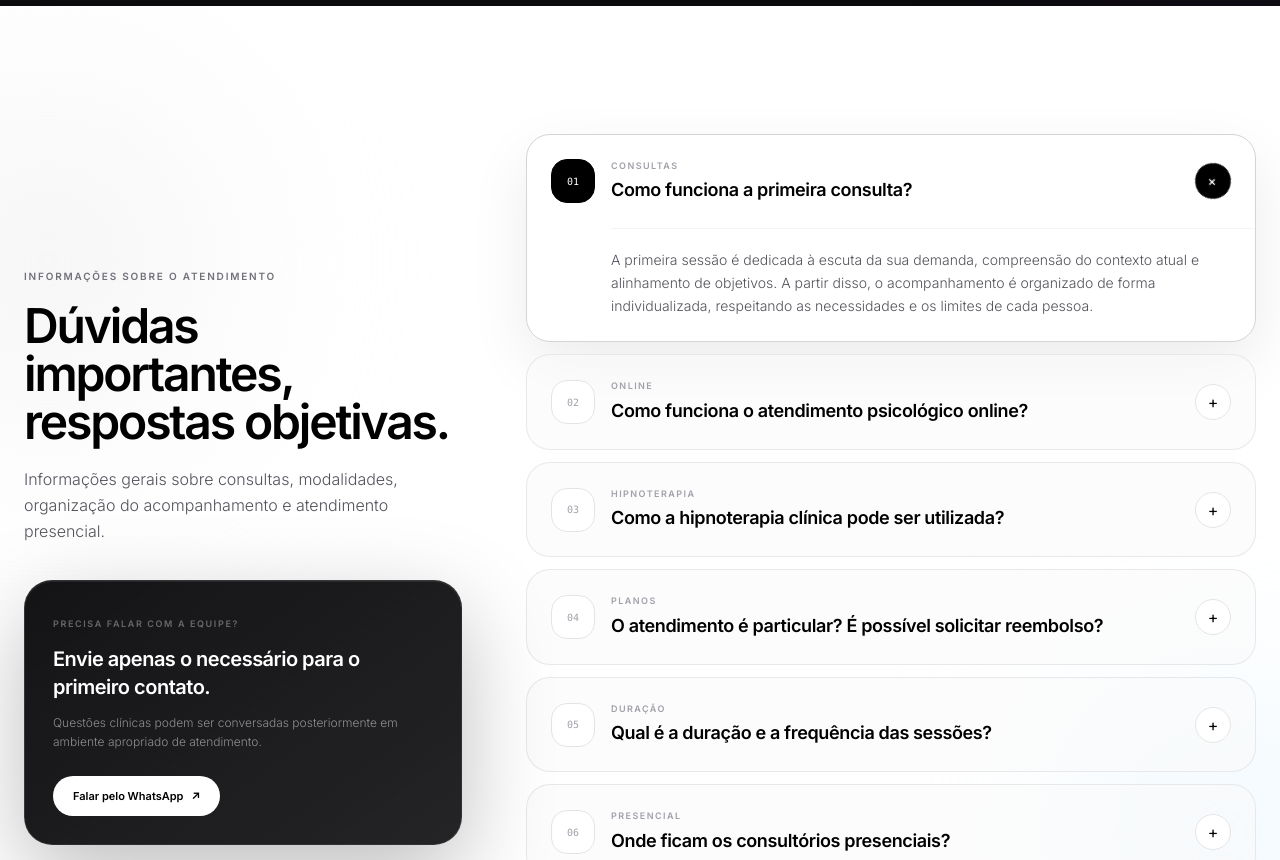
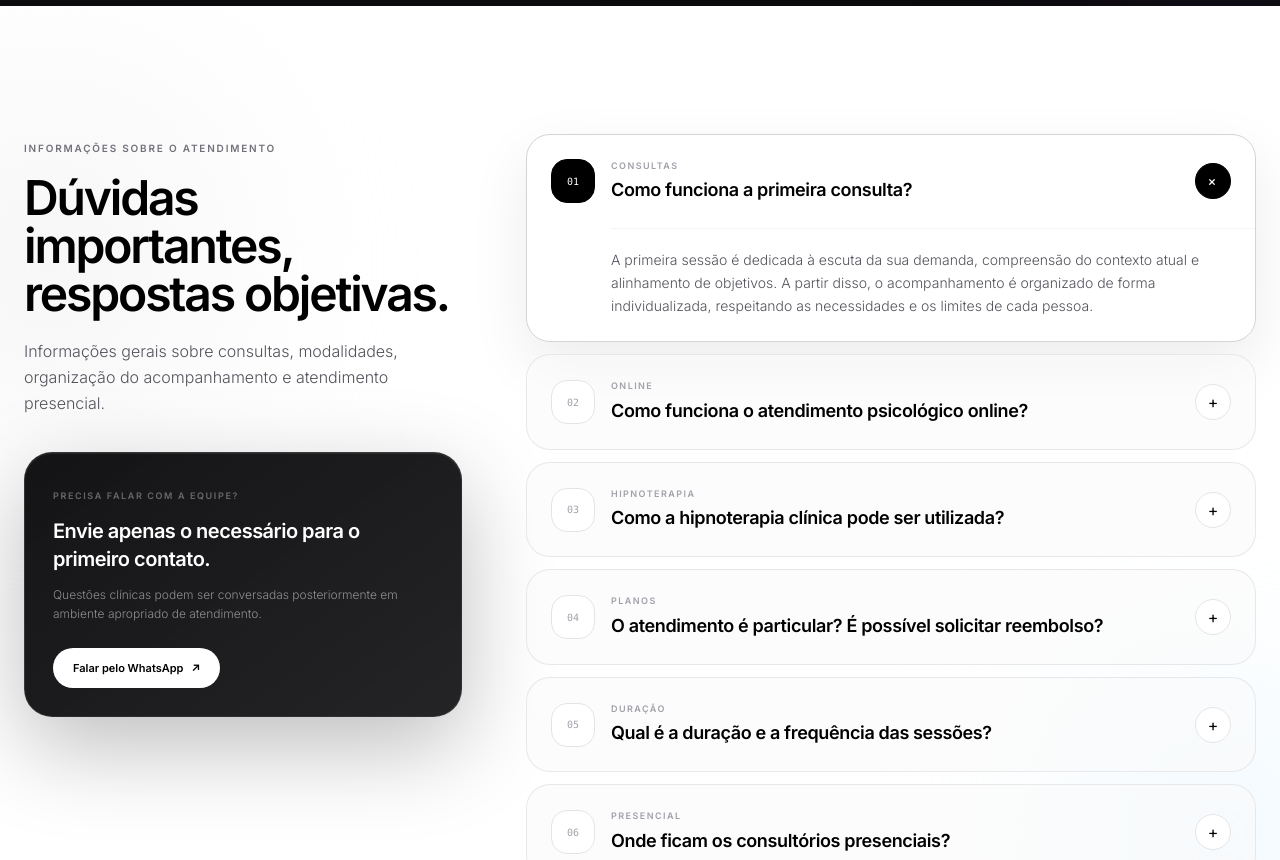
Before and after one commit to RennanLucas/cristiano-avila-site, a Next.js app: page / in a window 1280 px wide. Shown: the part 9020-9880 px from the top of the page. Built offline with nearby package versions, Linux system fonts and the light colour scheme.

Commit message:
fix: prevent FAQ panel from sliding under fixed header

```diff
--- a/src/components/FaqSection.tsx
+++ b/src/components/FaqSection.tsx
@@ -55,11 +55,11 @@ export default function FaqSection() {
       <div className="relative z-10 mx-auto max-w-7xl px-6">
         <div className="grid gap-12 lg:grid-cols-[0.75fr_1.25fr] lg:gap-16">
           <motion.div
-            initial={{ opacity: 0, x: -24 }}
+            initial={{ opacity: 0.35, x: -14 }}
             whileInView={{ opacity: 1, x: 0 }}
-            viewport={{ once: true, margin: "-80px" }}
-            transition={{ duration: 0.65, ease: [0.16, 1, 0.3, 1] }}
-            className="lg:sticky lg:top-32 lg:self-start"
+            viewport={{ once: true, margin: "-50px" }}
+            transition={{ duration: 0.42, ease: [0.16, 1, 0.3, 1] }}
+            className="lg:self-start"
           >
             <span className="editorial-label">Informações sobre o atendimento</span>
             <h2 className="mt-4 max-w-md text-3xl font-semibold leading-[1.05] tracking-[-0.045em] text-black sm:text-4xl lg:text-5xl">
@@ -70,7 +70,6 @@ export default function FaqSection() {
             </p>
 
             <div className="mt-9 overflow-hidden rounded-[28px] premium-dark p-6 text-white sm:p-7">
-              <div className="pointer-events-none absolute" />
               <span className="text-[9px] font-semibold uppercase tracking-[0.18em] text-white/35">Precisa falar com a equipe?</span>
               <h3 className="mt-3 text-xl font-semibold tracking-[-0.025em]">Envie apenas o necessário para o primeiro contato.</h3>
               <p className="mt-3 text-xs font-light leading-relaxed text-white/50">
@@ -93,10 +92,10 @@ export default function FaqSection() {
               return (
                 <motion.article
                   key={item.question}
-                  initial={{ opacity: 0, y: 18 }}
+                  initial={{ opacity: 0.45, y: 10 }}
                   whileInView={{ opacity: 1, y: 0 }}
-                  viewport={{ once: true, margin: "-50px" }}
-                  transition={{ duration: 0.48, delay: idx * 0.045, ease: [0.16, 1, 0.3, 1] }}
+                  viewport={{ once: true, margin: "-35px" }}
+                  transition={{ duration: 0.36, delay: idx * 0.025, ease: [0.16, 1, 0.3, 1] }}
                   className={`group overflow-hidden rounded-[24px] border transition-all duration-500 ${
                     isOpen
                       ? "border-zinc-300 bg-white shadow-[0_22px_60px_rgba(0,0,0,0.08)]"
@@ -109,7 +108,7 @@ export default function FaqSection() {
                     className="flex w-full items-center gap-4 p-5 text-left sm:p-6"
                     aria-expanded={isOpen}
                   >
-                    <span className={`flex h-11 w-11 shrink-0 items-center justify-center rounded-2xl border font-mono text-[10px] transition-all duration-400 ${isOpen ? "border-black bg-black text-white" : "border-zinc-200 bg-white text-zinc-400 group-hover:text-black"}`}>
+                    <span className={`flex h-11 w-11 shrink-0 items-center justify-center rounded-2xl border font-mono text-[10px] transition-all duration-300 ${isOpen ? "border-black bg-black text-white" : "border-zinc-200 bg-white text-zinc-400 group-hover:text-black"}`}>
                       {String(idx + 1).padStart(2, "0")}
                     </span>
 
@@ -129,7 +128,7 @@ export default function FaqSection() {
                         initial={{ height: 0, opacity: 0 }}
                         animate={{ height: "auto", opacity: 1 }}
                         exit={{ height: 0, opacity: 0 }}
-                        transition={{ duration: 0.34, ease: [0.16, 1, 0.3, 1] }}
+                        transition={{ duration: 0.28, ease: [0.16, 1, 0.3, 1] }}
                       >
                         <div className="ml-[76px] border-t border-zinc-100 px-0 pb-6 pr-6 pt-5 text-sm font-light leading-relaxed text-zinc-600 sm:ml-[84px] sm:pr-8">
                           {item.answer}
```
